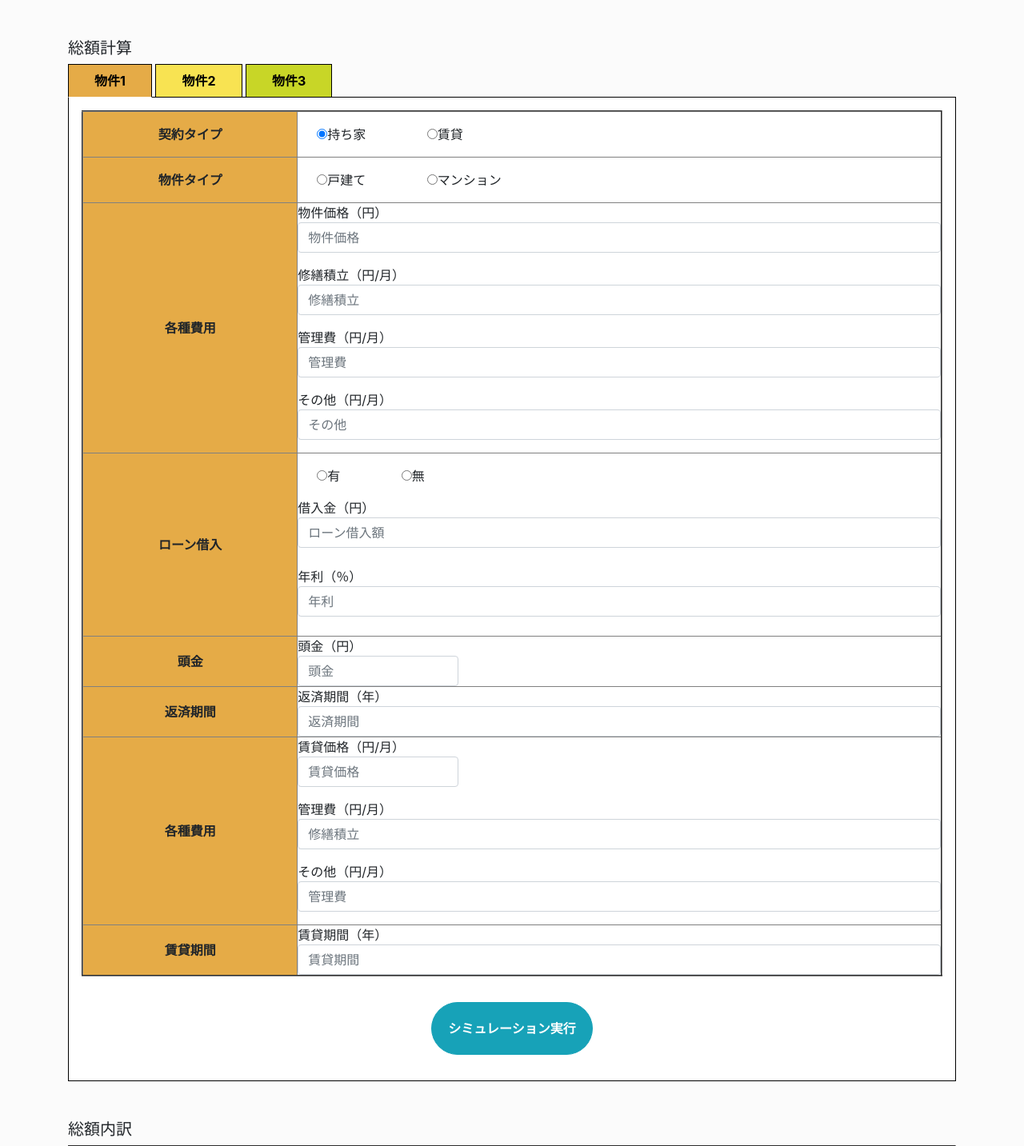
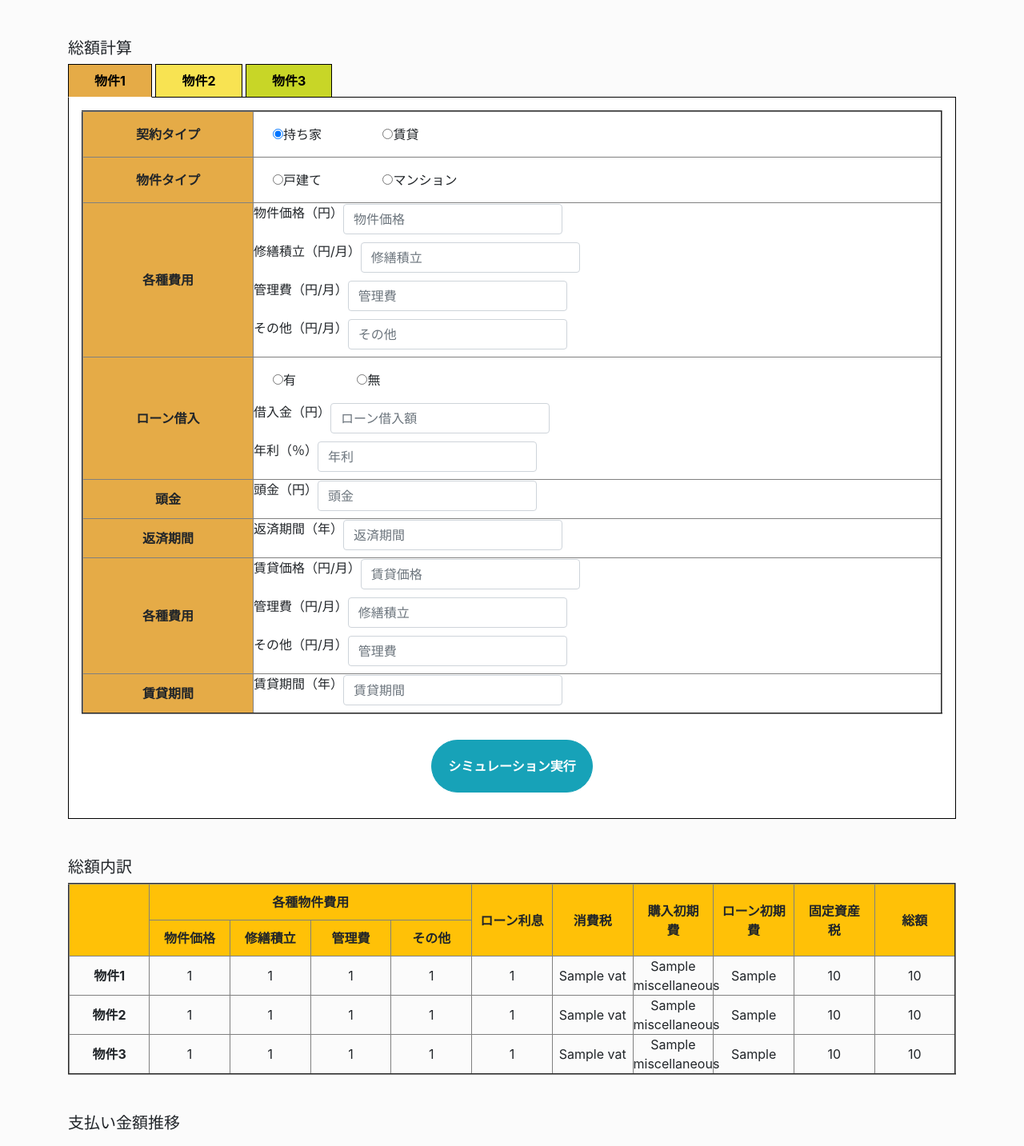
Before and after one commit to Kitatora/housing_costs_calculation, a Django app: template app/templates/app/calculation.html in a window 1280 px wide. Shown: the part 56-1489 px from the top of the page at 80% size. Run offline with Django 3.2, Linux system fonts and the light colour scheme; tables that the repository leaves empty hold one stand-in row (values such as "Sample post"); the template is opened without the code that fills it: values that come from a table or form of the project are taken from there, most other values are stand-ins (such as "Sample title", 1, 10 or a date in 2020); some libraries are stand-ins or nearby versions.

Commit message:
20201001

```diff
--- a/app/forms.py
+++ b/app/forms.py
@@ -15,3 +15,4 @@ class OwnHouseForm(forms.Form):
     r_other = forms.IntegerField(label='その他', validators=[MinValueValidator(0), MaxValueValidator(100000)])
     r_term = forms.IntegerField(label='賃貸期間', validators=[MinValueValidator(1), MaxValueValidator(50)])
     # first_name = forms.CharField(max_length=30, label='姓')
+    print(price)
--- a/app/templates/app/calculation.html
+++ b/app/templates/app/calculation.html
@@ -36,39 +36,55 @@
             <tr>
               <th scope="row" class="title-bg-1 text-center">各種費用</th>
               <td class="data ml-4 mr-5 my-3">
-                <p>物件価格（円）
+                <label class="form-inline">
+                  <p>物件価格（円）</p>
                   {% render_field form.price class="form-control" placeholder="物件価格" %}
-                </p>
-                <p>修繕積立（円/月）
+                </label>
+                <label class="form-inline">
+                  <p>修繕積立（円/月）</p>
                   {% render_field form.RRF class="form-control" placeholder="修繕積立" %}
-                </p>
-                <p>管理費（円/月）
+                </label>
+                <label class="form-inline">
+                  <p>管理費（円/月）</p>
                   {% render_field form.MMF class="form-control" placeholder="管理費" %}
-                </p>
-                <p>その他（円/月）
+                </label>
+                <label class="form-inline">
+                  <p>その他（円/月）</p>
                   {% render_field form.OMF class="form-control" placeholder="その他" %}
-                </p>
+                </label>
               </td>
             </tr>
             <tr>
               <th scope="row" class="title-bg-1 text-center">ローン借入</th>
               <td class="formpost">
                 <label class="ml-4 mr-5 my-3"><input type="radio" name="loan">有</label>
-                <label class="ml-4 mr-5 my-3"><input type="radio" name="loan">無</label><br>
-                借入金（円）　{% render_field form.loan class="form-control" placeholder="ローン借入額" %}<br>
-                年利（％）　　{% render_field form.interest class="form-control" placeholder="年利" %}<br>
+                <label class="ml-4 mr-5 my-3"><input type="radio" name="loan">無</label>
+                <label class="form-inline">
+                  <p>借入金（円）</p>
+                  {% render_field form.loan class="form-control" placeholder="ローン借入額" %}
+                </label>
+                <label class="form-inline">
+                  <p>年利（％）</p>
+                  {% render_field form.interest class="form-control" placeholder="年利" %}
+                </label>
               </td>
             </tr>
             <tr>
               <th scope="row" class="title-bg-1 text-center">頭金</th>
               <td class="ml-4 mr-5 my-3 formpost">
-                頭金（円）　　{% render_field form.down class="form-control w-25" placeholder="頭金" %}
+                <label class="form-inline">
+                  <p>頭金（円）</p>
+                  {% render_field form.down class="form-control" placeholder="頭金" %}
+                </label>
               </td>
             </tr>
             <tr>
               <th scope="row" class="title-bg-1 text-center">返済期間</th>
               <td class="ml-4 mr-5 my-3 formpost">
-                返済期間（年）　{% render_field form.term class="form-control" placeholder="返済期間" %}
+              <label class="form-inline">
+                <p>返済期間（年）</p>
+                {% render_field form.term class="form-control" placeholder="返済期間" %}
+              </label>
               </td>
             </tr>
           </tbody>
@@ -77,21 +93,27 @@
             <tr>
               <th scope="row" class="title-bg-1 text-center">各種費用</th>
               <td class="data ml-4 mr-5 my-3">
-                <p>賃貸価格（円/月）
-                  {% render_field form.rent_fee class="form-control w-25" id="" placeholder="賃貸価格" %}
-                </p>
-                <p>管理費（円/月）
+                <label class="form-inline">
+                  <p>賃貸価格（円/月）</p>
+                  {% render_field form.rent_fee class="form-control" placeholder="賃貸価格" %}
+                </label>
+                <label class="form-inline">
+                  <p>管理費（円/月）</p>
                   {% render_field form.mnt class="form-control" placeholder="修繕積立" %}
-                </p>
-                <p>その他（円/月）
+                </label>
+                <label class="form-inline">
+                  <p>その他（円/月）</p>
                   {% render_field form.r_other class="form-control" placeholder="管理費" %}
-                </p>
+                </label>
               </td>
             </tr>
             <tr>
               <th scope="row" class="title-bg-1 text-center">賃貸期間</th>
               <td class="ml-4 mr-5 my-3 formpost">
-                賃貸期間（年）{% render_field form.r_term class="form-control" placeholder="賃貸期間" %}
+                <label class="form-inline">
+                  <p>賃貸期間（年）</p>
+                  {% render_field form.r_term class="form-control" placeholder="賃貸期間" %}
+                </label>
               </td>
             </tr>
           </tbody>
@@ -173,7 +195,7 @@
 <div class="form-row text-center">
   <div class="col-12 text-center mt-3">
     <canvas id="myLineChart"></canvas>
-    <button type="button" class="btn btn-info mt-3">シミュレーション結果を保存</button>
+    <button type="submit" class="btn btn-info mt-3">シミュレーション結果を保存</button>
   </div>
 </div>
 
--- a/app/templates/app/calculation2(tab2-3storage).html
+++ b/app/templates/app/calculation2(tab2-3storage).html
@@ -106,7 +106,7 @@
             <label class="ml-4 mr-5 my-3"><input type="radio" name="loan">有</label>
             <label class="ml-4 mr-5 my-3"><input type="radio" name="loan">無</label><br>
             借入金（円）　{% render_field form.loan class="form-control" placeholder="ローン借入額" %}<br>
-            年利（％）　　{% render_field form.interest class="form-control" placeholder="年利" %}<br>
+            年利（％）　　{% render_field form.interest class="form-control" placeholder="年利" %}
           </td>
         </tr>
         <tr>
--- a/app/views.py
+++ b/app/views.py
@@ -20,6 +20,7 @@ class TopView(View):
                 'repayment': "0",
             }
         )
+
         return render(request, 'app/calculation.html', {
             'form': form,
         })
@@ -70,11 +71,15 @@ class TopView(View):
         for i in range(term_info+1):
             p_li.append(str(initial+(variable/term_info)*i))
         p_li = ','.join(p_li)
+        print(price_info)
+        print(total_RRF)
+        print(RRF_info)
 
         t_li = []
         for i in range(term_info):
             t_li.append(str(i+1))
         t_li = ','.join(t_li)
+        print(t_li)
 
         return render(request, 'app/calculation.html', {
             'form': form,
```
